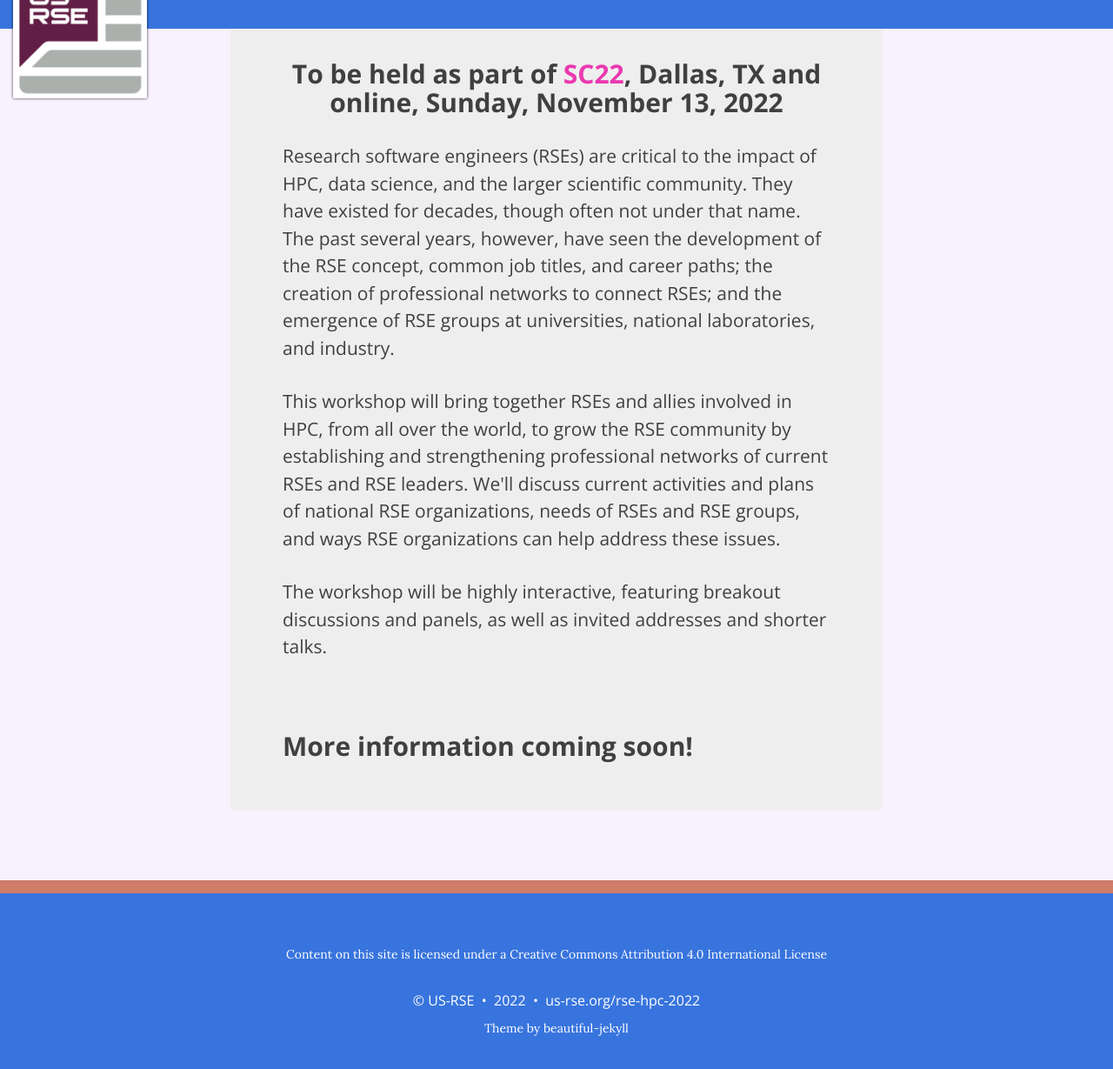
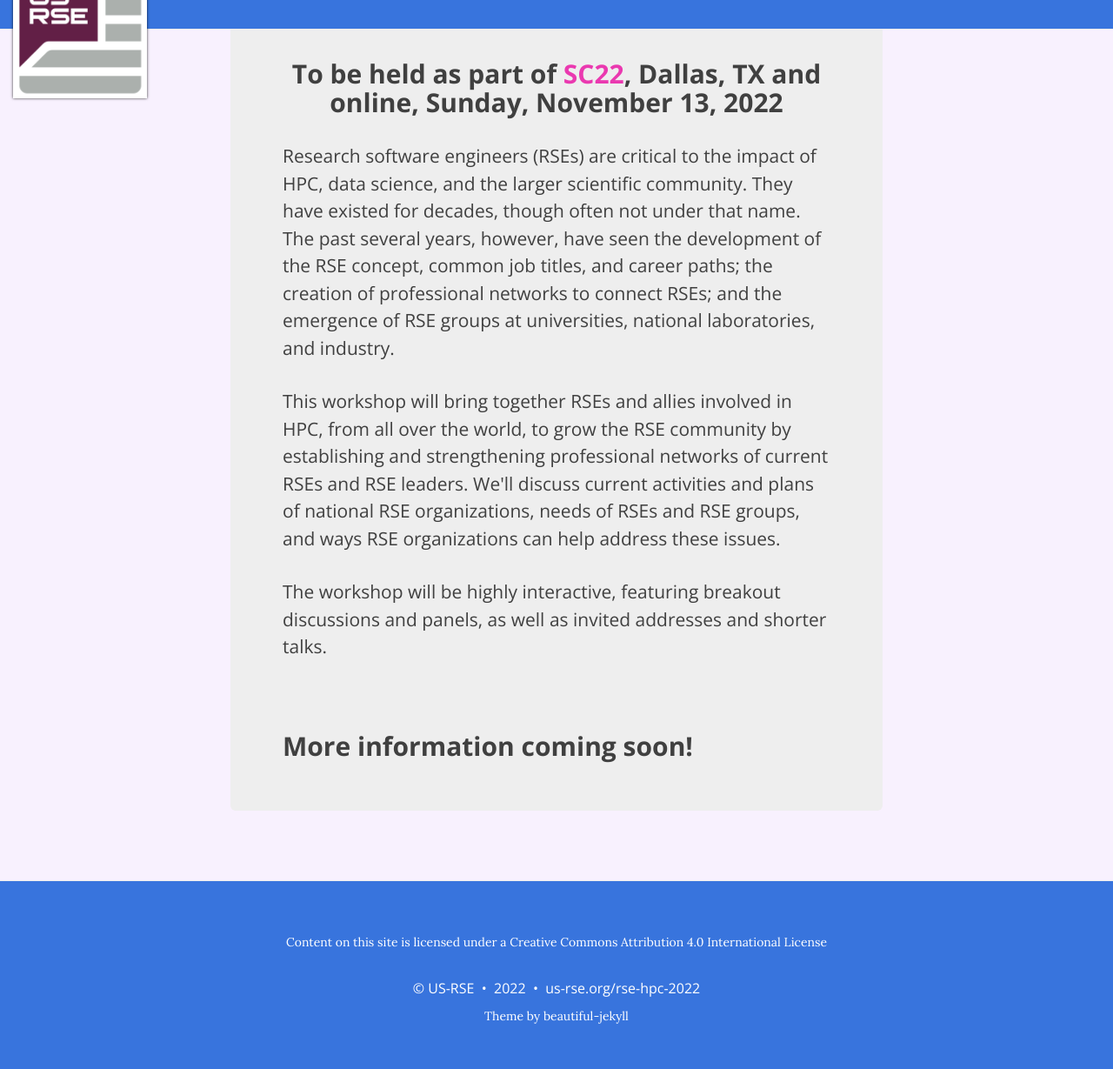
Before and after one commit to USRSE/rse-hpc-2022, a Jekyll site: the page built from index.html, in a window 1280 px wide and 1400 px high, scrolled down 43 px. Shown: the part 57-1286 px from the top of the window at 87% size. Built offline with Jekyll 4.4.1, drawn with Linux system fonts in a browser that asks for light colours; nearby versions of some CDN libraries; the list of posts is cut into pages by our own code; grey boxes are pictures that could not be loaded.

Commit message:
Fix footer border

```diff
--- a/assets/css/main.css
+++ b/assets/css/main.css
@@ -280,7 +280,7 @@ img {
 
 footer {
   padding: 30px 0;
-  border-top: 15px #cf7c68 solid;
+  border-top: 1px #eee solid;
   margin-top: 50px;
   font-size: 14px;
   background-color: {{ site.footer-col }};
```
